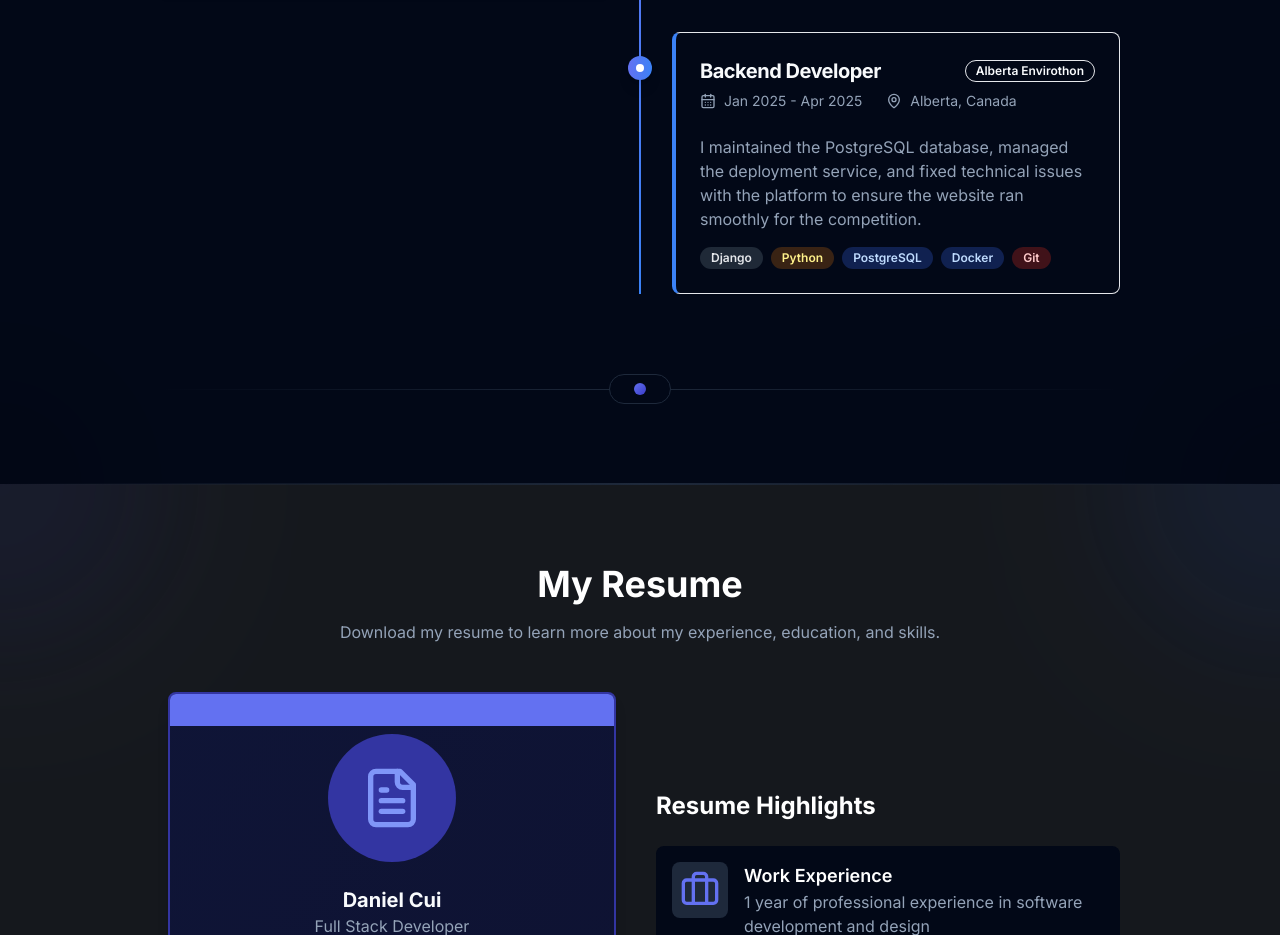
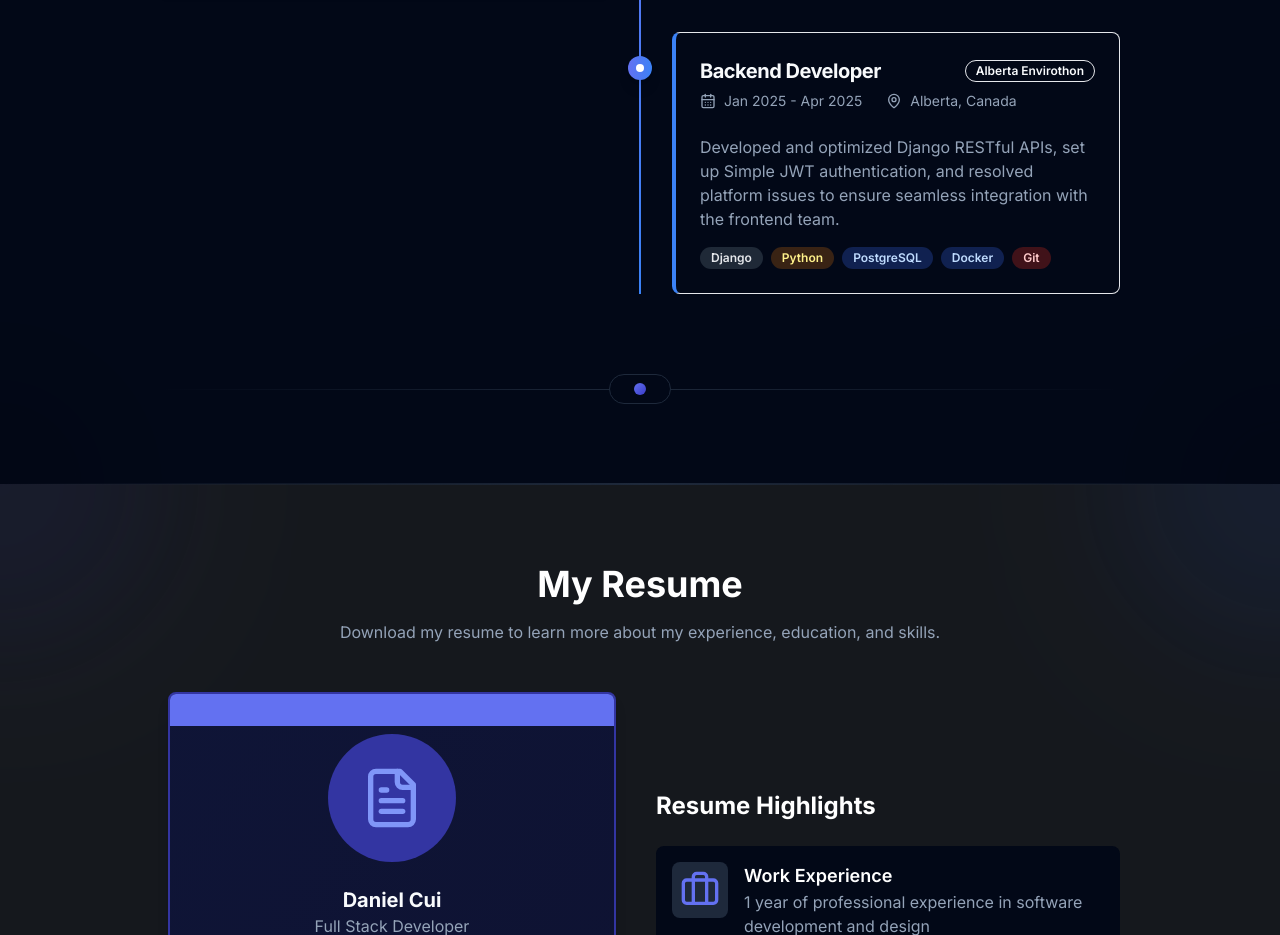
Before and after one commit to YuHuaiCui/portfolio, a Next.js app: page / in a window 1280 px wide. Shown: the part 4680-5615 px from the top of the page. Built offline with nearby package versions, Linux system fonts and the light colour scheme.

Commit message:
Updated Experience

```diff
--- a/components/experience.tsx
+++ b/components/experience.tsx
@@ -174,7 +174,7 @@ export default function Experience() {
       period: "Jan 2025 - Apr 2025",
       location: "Alberta, Canada",
       description:
-        "I maintained the PostgreSQL database, managed the deployment service, and fixed technical issues with the platform to ensure the website ran smoothly for the competition.",
+        "Developed and optimized Django RESTful APIs, set up Simple JWT authentication, and resolved platform issues to ensure seamless integration with the frontend team.",
       skills: ["Django", "Python", "PostgreSQL", "Docker", "Git"],
       skillColors: {
         Django: "django",
```
